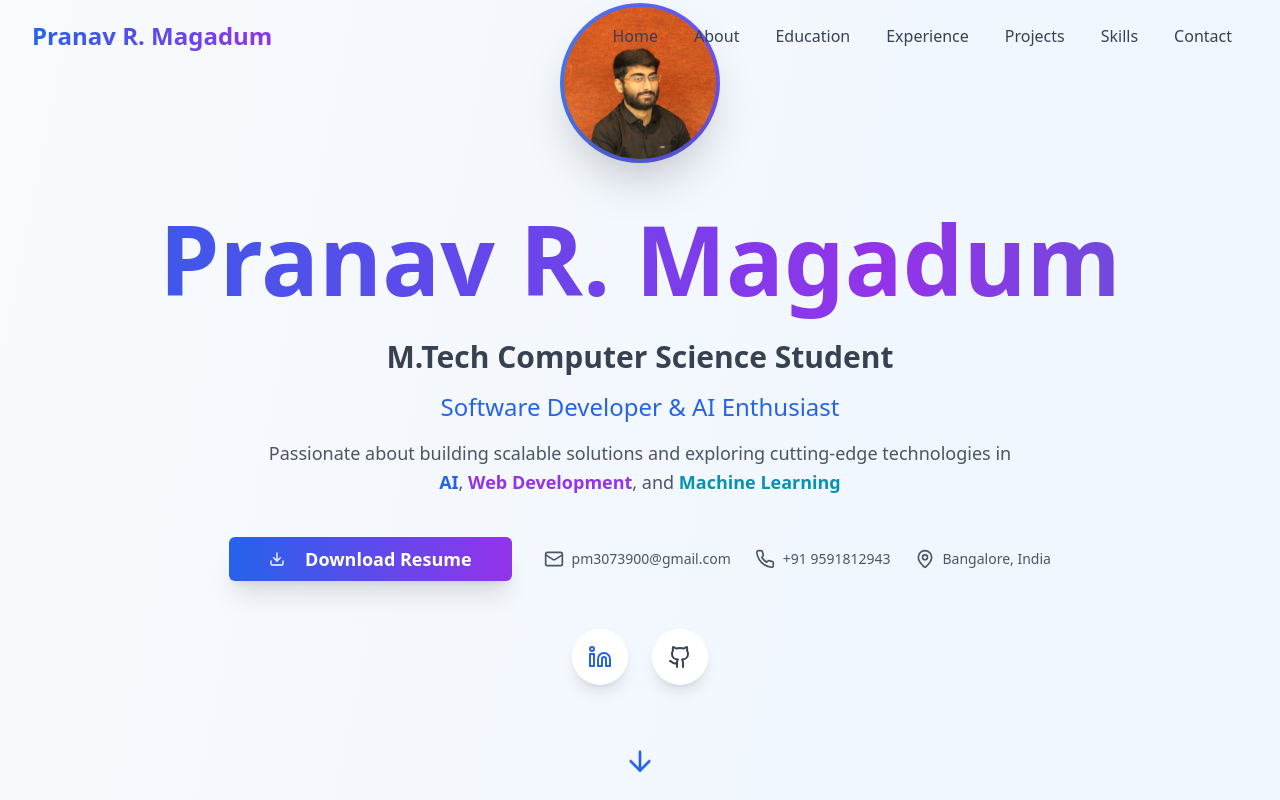
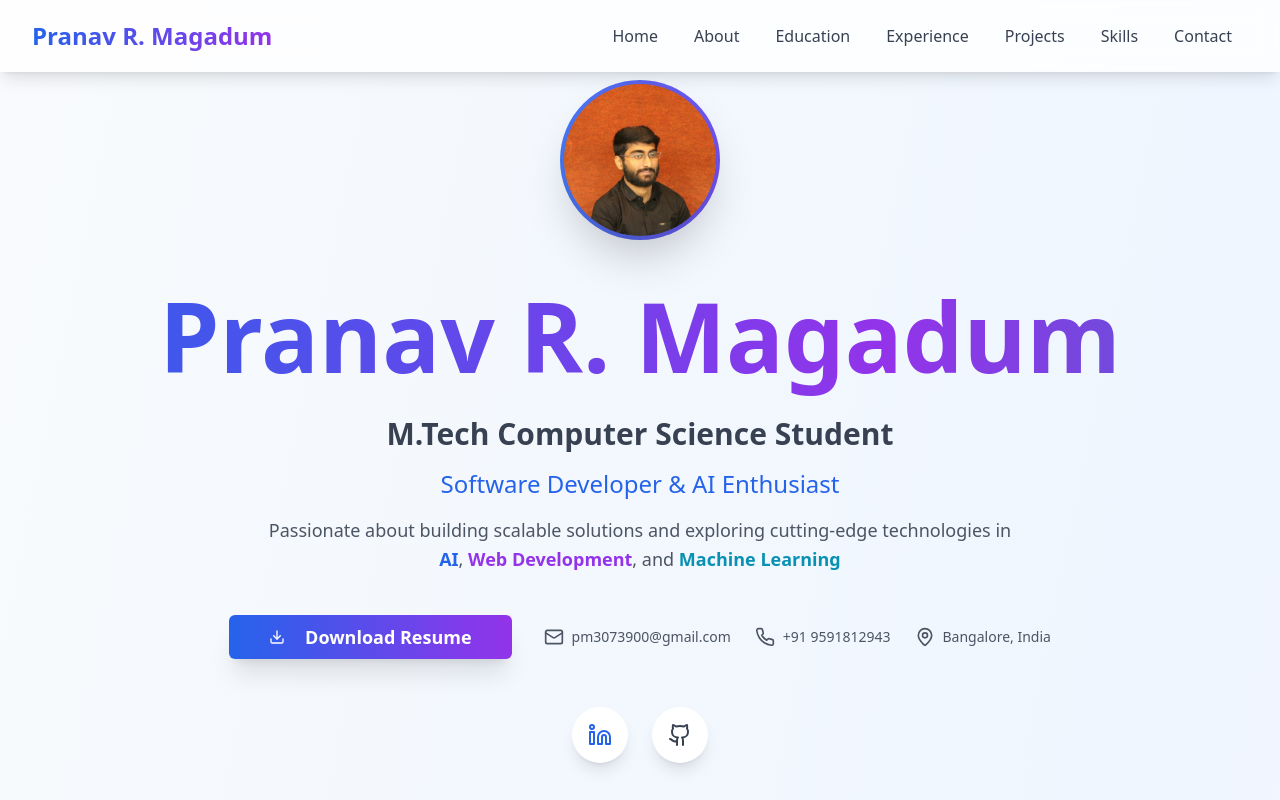
Before and after one commit to 99016Pranav/pranav-magadum-showcase, a React (Vite) app: page / in a window 1280 px wide. Shown: the top 800 px of the page. Built offline with nearby package versions, Linux system fonts and the light colour scheme.

Commit message:
Fix: Navbar and image overlap
Adjusted layout to prevent overlapping of the navigation bar and the hero image.

```diff
--- a/src/components/Hero.tsx
+++ b/src/components/Hero.tsx
@@ -18,7 +18,7 @@ const Hero = () => {
   };
 
   return (
-    <section id="home" className="min-h-screen flex items-center justify-center relative overflow-hidden">
+    <section id="home" className="min-h-screen flex items-center justify-center relative overflow-hidden pt-20">
       {/* Animated background elements */}
       <div className="absolute inset-0 -z-10">
         <div className="absolute top-20 left-10 w-72 h-72 bg-blue-400/20 rounded-full blur-3xl animate-float"></div>
--- a/src/components/Navigation.tsx
+++ b/src/components/Navigation.tsx
@@ -33,8 +33,8 @@ const Navigation = () => {
   return (
     <nav className={`fixed top-0 w-full z-50 transition-all duration-500 ${
       scrolled
-        ? "bg-white/90 backdrop-blur-xl shadow-xl border-b border-gray-100"
-        : "bg-transparent"
+        ? "bg-white/95 backdrop-blur-xl shadow-xl border-b border-gray-200"
+        : "bg-white/80 backdrop-blur-md shadow-lg"
     }`}>
       <div className="max-w-7xl mx-auto px-4 sm:px-6 lg:px-8">
         <div className="flex justify-between items-center py-4">
@@ -69,7 +69,7 @@ const Navigation = () => {
 
         {/* Mobile Navigation Menu */}
         {isOpen && (
-          <div className="md:hidden bg-white/95 backdrop-blur-xl border-t border-gray-100 rounded-b-xl shadow-xl">
+          <div className="md:hidden bg-white/98 backdrop-blur-xl border-t border-gray-100 rounded-b-xl shadow-xl">
             <div className="py-4 space-y-1">
               {navItems.map((item) => (
                 <button
```
